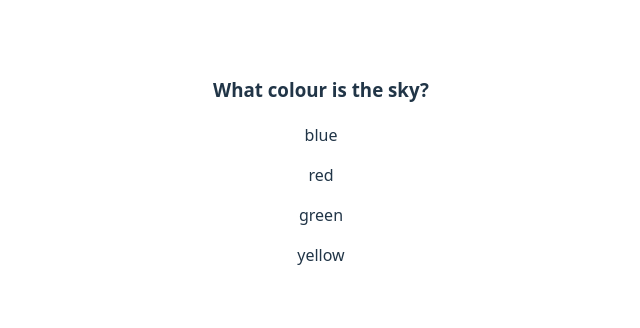
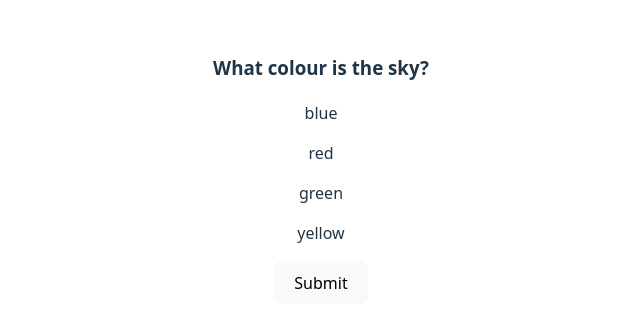
Before and after one commit to tomoi/flash_cards, a React (Vite) app in the folder flash_cards/: page / in a window 1280 px wide. Shown: the part 230-558 px from the top of the page, without its empty margins (319-959 px from the left). Built offline with nearby package versions, Linux system fonts and the light colour scheme.

Commit message:
added component button to handle the card navigation

```diff
--- a/flash_cards/src/App.tsx
+++ b/flash_cards/src/App.tsx
@@ -19,6 +19,24 @@ function shuffleArray(array: string[]) {
     [newArray[i], newArray[j]] = [newArray[j], newArray[i]];
   }
   return newArray;
+}
+
+interface CardNextButtonProps {
+  cardIndex: number;
+  setCardIndex: React.Dispatch<React.SetStateAction<number>>;
+  cardArray: object[];
+}
+
+function CardNextButton({ cardIndex, setCardIndex, cardArray }: CardNextButtonProps) {
+  //if the user is at the last card
+  //TODO: add a different state when the user hasn't put in an answer vs when they have. ie. "submit" or "skip"
+  if (cardIndex == (cardArray.length - 1)) {
+    //onClick run function that needs to run whrn the user if finished with a "book"
+    return <button>Finish</button>
+  } else {
+    return <button onClick={() => { setCardIndex(cardIndex + 1) }}>Submit</button>
+  }
+
 }
 
 
@@ -56,8 +74,8 @@ function FlashCard() {
     <h3>{fillerData[0].cardGroups[0].cards[cardIndex].question}</h3>
     {shuffledAnswers.map((answer) => {
       return <p>{answer}</p>
-
     })}
+    <CardNextButton cardIndex={cardIndex} setCardIndex={setCardIndex} cardArray={fillerData[0].cardGroups[0].cards} />
   </>
 }
 
```
